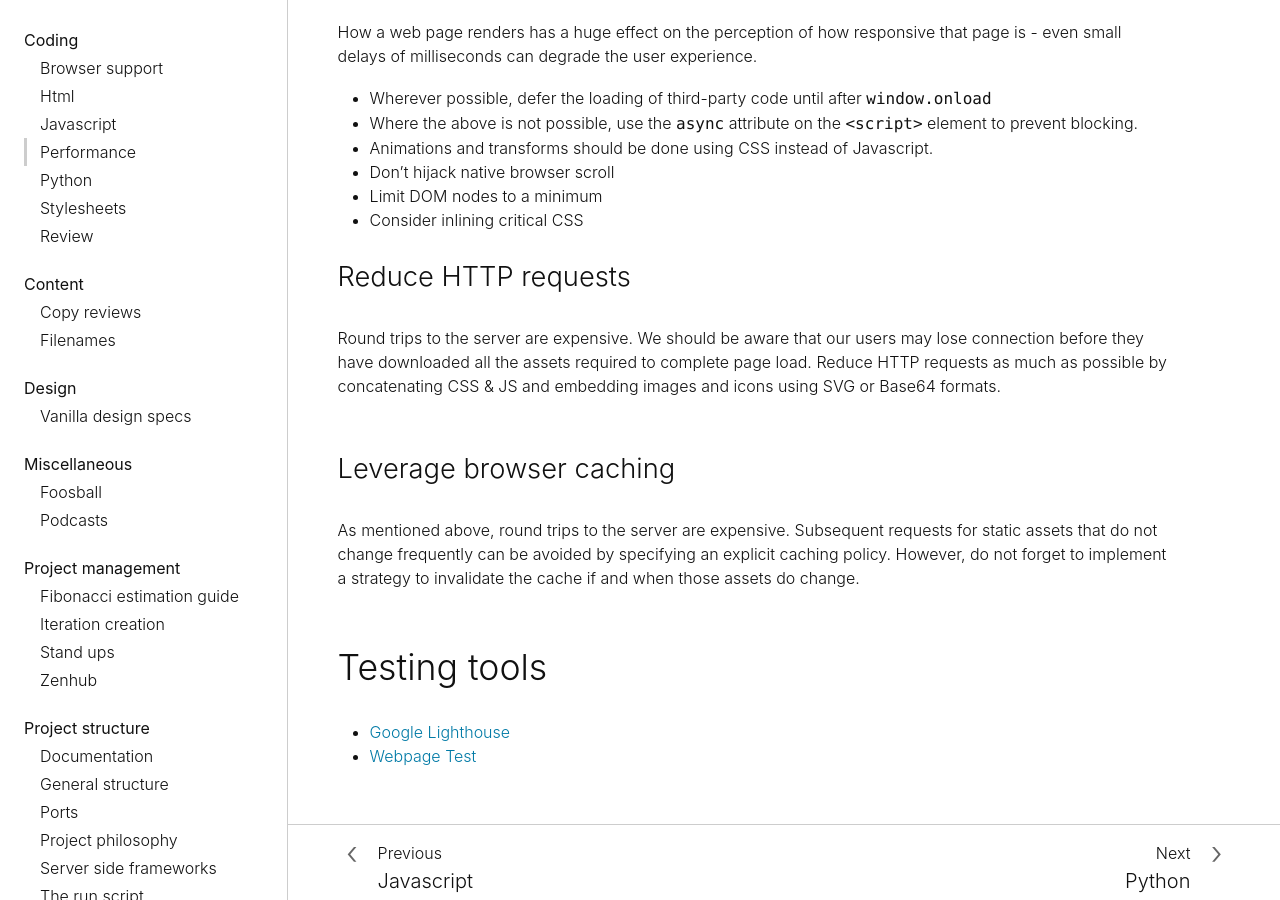
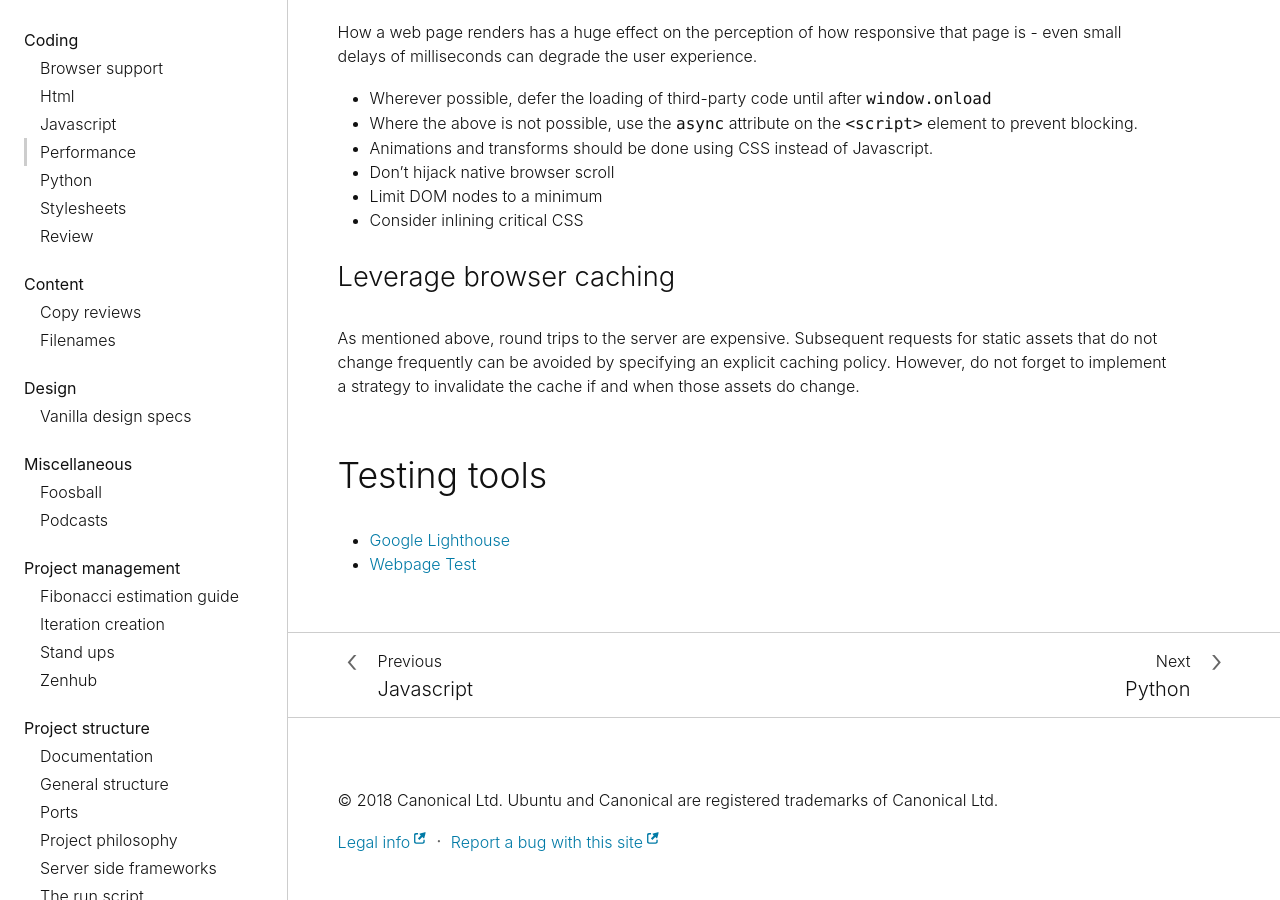
Before and after one commit to canonical-web-and-design/practices, a Jekyll site: the page built from coding/performance.md, in a window 1280 px wide and 900 px high, scrolled down 1146 px. Built offline with Jekyll 4.4.1, drawn with Linux system fonts in a browser that asks for light colours; some web fonts are replaced.

Commit message:
Remove section on ‘Reduce HTTP requests’

```diff
--- a/coding/performance.md
+++ b/coding/performance.md
@@ -36,10 +36,6 @@ How a web page renders has a huge effect on the perception of how responsive tha
 - Limit DOM nodes to a minimum
 - Consider inlining critical CSS
 
-### Reduce HTTP requests
-
-Round trips to the server are expensive. We should be aware that our users may lose connection before they have downloaded all the assets required to complete page load. Reduce HTTP requests as much as possible by concatenating CSS & JS and embedding images and icons using SVG or Base64 formats.
-
 ### Leverage browser caching
 
 As mentioned above, round trips to the server are expensive. Subsequent requests for static assets that do not change frequently can be avoided by specifying an explicit caching policy. However, do not forget to implement a strategy to invalidate the cache if and when those assets do change.
```
